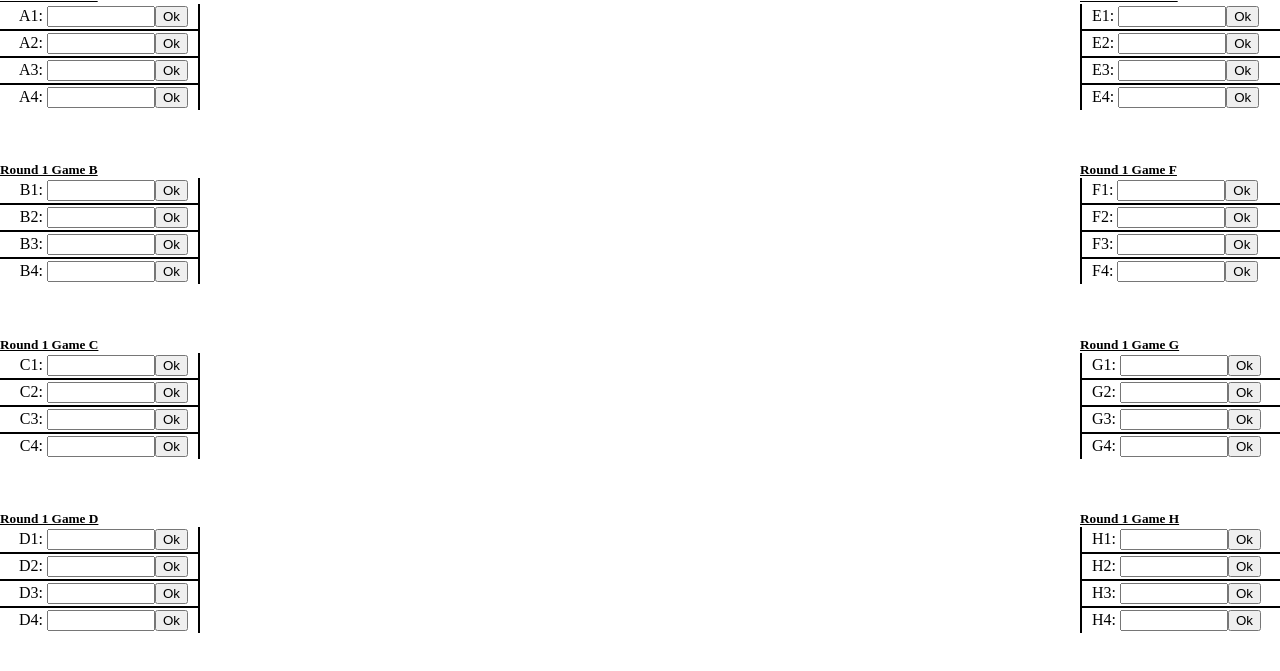
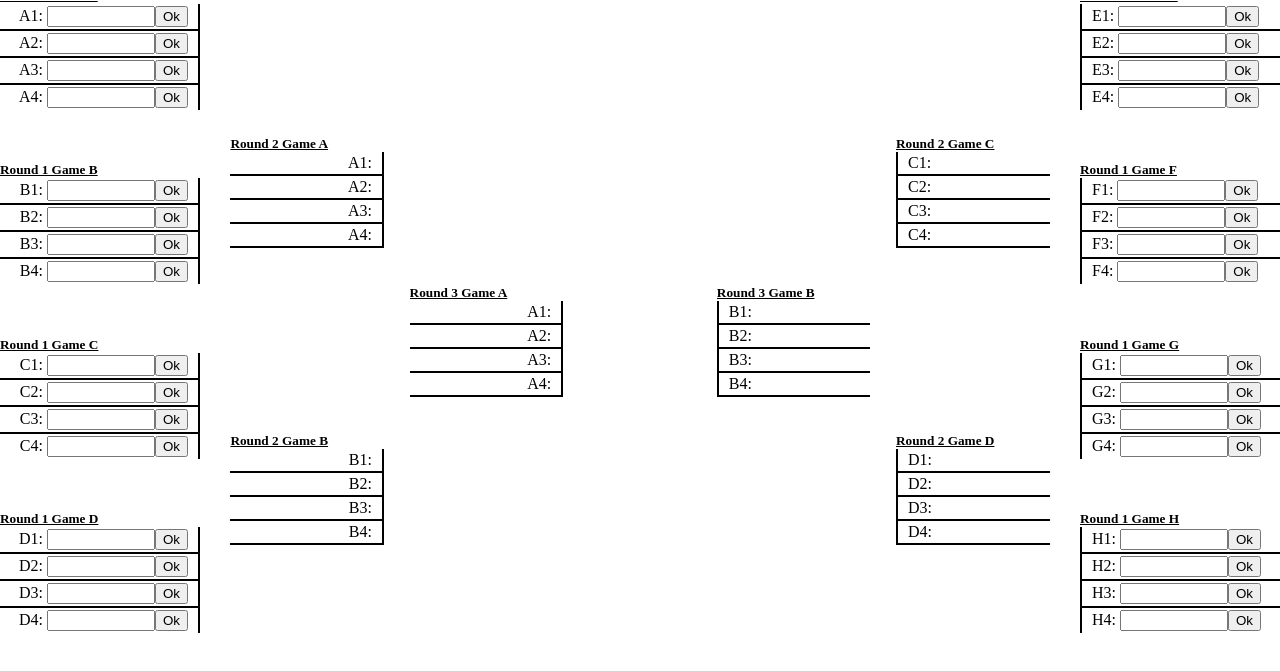
Before and after one commit to SteevoMcUltraCool/Bracket, a website built with Vite: page vitework/index.html in a window 1280 px wide. Shown: the part 67-738 px from the top of the page. Built offline with nearby package versions, Linux system fonts and the light colour scheme.

Commit message:
asdfgnfgdsfgd

```diff
--- a/vitework/JS/main.js
+++ b/vitework/JS/main.js
@@ -2,6 +2,7 @@ import "../style.css";
 import { Match, mom } from "./matches.js";
 
 mom(document.getElementById("mommy"));//sets mommy to the proper container
+
 new Match("R1GA", "left", 1, "A"); //makes a match. the first paramater should be "RxGy", where x is the third parameter and y is the fourth parameter
 new Match("R1GB", "left", 1, "B"); // makes a match
 new Match("R1GC", "left", 1, "C"); // makes a match
@@ -10,3 +11,16 @@ new Match("R1GE", "right", 1, "E"); //makes a match
 new Match("R1GF", "right", 1, "F"); // makes a match
 new Match("R1GG", "right", 1, "G"); // makes a match
 new Match("R1GH", "right", 1, "H"); // makes a match
+
+
+//Round 2 (only 4 matches bc half the tournament gets eleminated in each round)
+
+new Match("R2GA", "left", 2, "A"); // makes a match
+new Match("R2GB", "left", 2, "B"); // makes a match
+new Match("R2GC", "right", 2, "C"); // makes a match
+new Match("R2GD", "right", 2, "D"); //makes a match
+
+
+//Round 3 (only 2 matches)
+new Match("R3GA", "left", 3, "A"); // makes a match
+new Match("R3GB", "right", 3, "B"); //makes a match
--- a/vitework/JS/matches.js
+++ b/vitework/JS/matches.js
@@ -26,7 +26,6 @@ class match { //match is a game played between 4 players where the top 2 advance
         this[str].appendChild(this[str].input);
         this.button = document.createElement("button");
         this.button.innerHTML = "Ok";
-        console.log(this[str].input);
         let eta = this
         this.button.addEventListener("click", function (x,y) {
           console.log(str, eta)
--- a/vitework/style.css
+++ b/vitework/style.css
@@ -80,3 +80,33 @@
     top: 70.5%;
     right: 0%;
 }
+
+#R2GA {
+    top: 20%;
+    left: 18%;
+}
+#R2GB {
+    bottom:20%;
+    left: 18%;
+}
+#R2GC {
+    top:20%;
+    right: 18%;
+}
+#R2GD {
+    bottom:20%;
+    right: 18%;
+}
+
+#R3GA {
+    top:40%;
+    left: 32%;
+}
+#R3GB {
+    bottom: 40%;
+    right: 32%;
+}
+
+#R4GA{
+
+}
```
